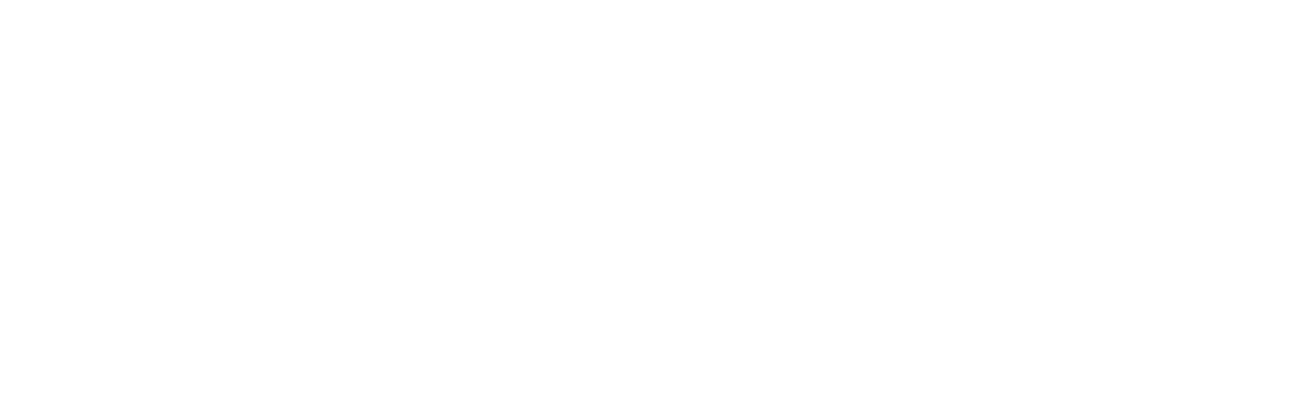
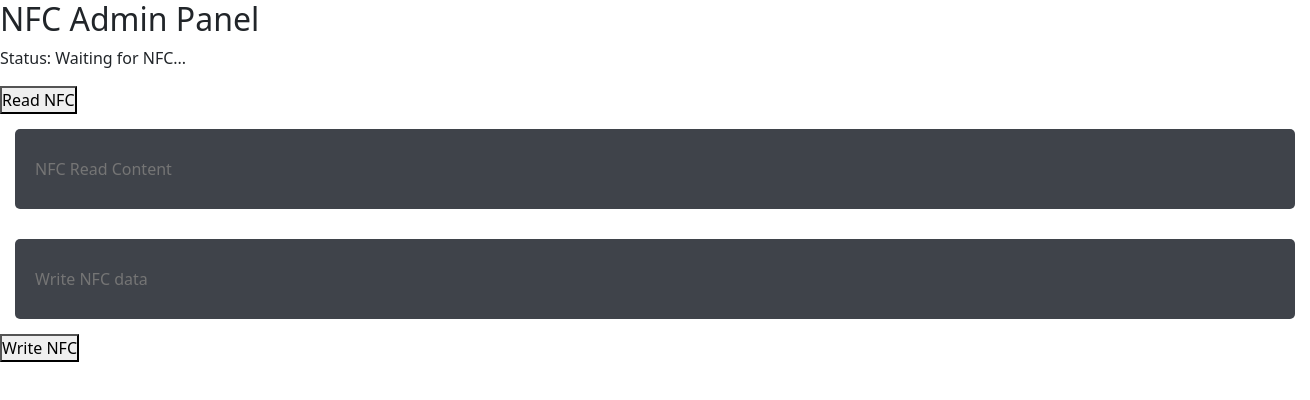
Before and after one commit to gkashyap9602/webrtc_frontend, a React (Create React App) app: page /nfc in a window 1280 px wide. Before the commit this address had no page. Shown: the top 400 px of the page, 1310 px wide, since content can reach past the window. Built offline with nearby package versions, Linux system fonts and the light colour scheme; no server answers.

Commit message:
nfc right read

```diff
--- a/package.json
+++ b/package.json
@@ -6,6 +6,7 @@
     "bootstrap": "^5.3.3",
     "cra-template": "1.2.0",
     "dotenv": "^16.4.7",
+    "pcsclite": "^1.0.1",
     "react": "^19.0.0",
     "react-dom": "^19.0.0",
     "react-router-dom": "^7.1.1",
--- /dev/null
+++ b/src/Components/NFC/AdminNFC.jsx
@@ -0,0 +1,74 @@
+import React, { useEffect, useRef, useState } from "react";
+
+const AdminNFC = () => {
+    const [status, setStatus] = useState("Waiting for NFC...");
+    const [uid, setUid] = useState("");
+    const [nfcContent, setNFCContent] = useState("");
+    const [writeText, setWriteText] = useState("");
+    const ws = useRef(null)
+
+    useEffect(() => {
+        ws.current = new WebSocket("ws://localhost:8080");
+
+        ws.current.onopen = () => console.log("Connected to NFC WebSocket");
+        ws.current.onmessage = (event) => {
+            console.log(event, "event")
+            const data = JSON.parse(event.data);
+            console.log("Received from NFC server:", data);
+
+            if (data.type === "read") {
+                setUid(data.uid);
+                setNFCContent(data.content);
+                setStatus("Card Read Successfully!");
+            } else if (data.type === "write") {
+                setStatus(data.message);
+            } else if (data.status === "error") {
+                setStatus(`Error: ${data.message}`);
+            }
+        };
+
+        return () => {
+            ws.current.close();
+        };
+    }, []);
+
+    const readCard = () => {
+        ws.current.send(JSON.stringify({ command: "read" }));
+        setStatus("Reading NFC...");
+    };
+
+    const writeCard = () => {
+        console.log(writeText, "writeText", writeText.length)
+        if (writeText.length > 16) {
+            setStatus("Error: Max 16 characters allowed");
+            return;
+        }
+        ws.current.send(JSON.stringify({ command: "write", text: writeText }));
+        setStatus("Writing NFC...");
+    };
+
+    return (
+        <div>
+            <h2>NFC Admin Panel</h2>
+            <p>Status: {status}</p>
+            {uid && <p>Card UID: {uid}</p>}
+            <button onClick={readCard}>Read NFC</button>
+            <input
+                style={{ color: 'white' }}
+                type="text"
+                value={nfcContent}
+                placeholder="NFC Read Content"
+            />
+            <input
+                style={{ color: 'white' }}
+                type="text"
+                value={writeText}
+                onChange={(e) => setWriteText(e.target.value)}
+                placeholder="Write NFC data"
+            />
+            <button onClick={writeCard}>Write NFC</button>
+        </div>
+    );
+};
+
+export default AdminNFC;
--- a/src/Routes/Routes.jsx
+++ b/src/Routes/Routes.jsx
@@ -5,6 +5,7 @@
 import { Home } from '../Components/Pages/Home';
 import { Peer2Peer } from '../Components/Peer2Peer/Peer2Peer';
 import { Lobby } from '../Components/Lobby/Lobby';
+import AdminNFC from '../Components/NFC/AdminNFC';
 // import NotFound from './pages/NotFound';
 
 export const Routes = () => {
@@ -14,7 +15,7 @@
                 <Route path="/" element={<Home />} />
                 <Route path="/lobby" element={<Lobby />} />
                 <Route path="/peer2peer/:room" element={<Peer2Peer />} />
-                {/* <Route path="/contact" element={<Contact />} /> */}
+                <Route path="/nfc" element={<AdminNFC />} />
                 {/* Redirect to home if route doesn't exist */}
                 {/* <Route path="*" element={<Navigate to="/" />} /> */}
                 {/* Uncomment below if you want a 404 page */}
```
Also changed, not shown: 1 other file (tests, documents, lock files or other folders).
